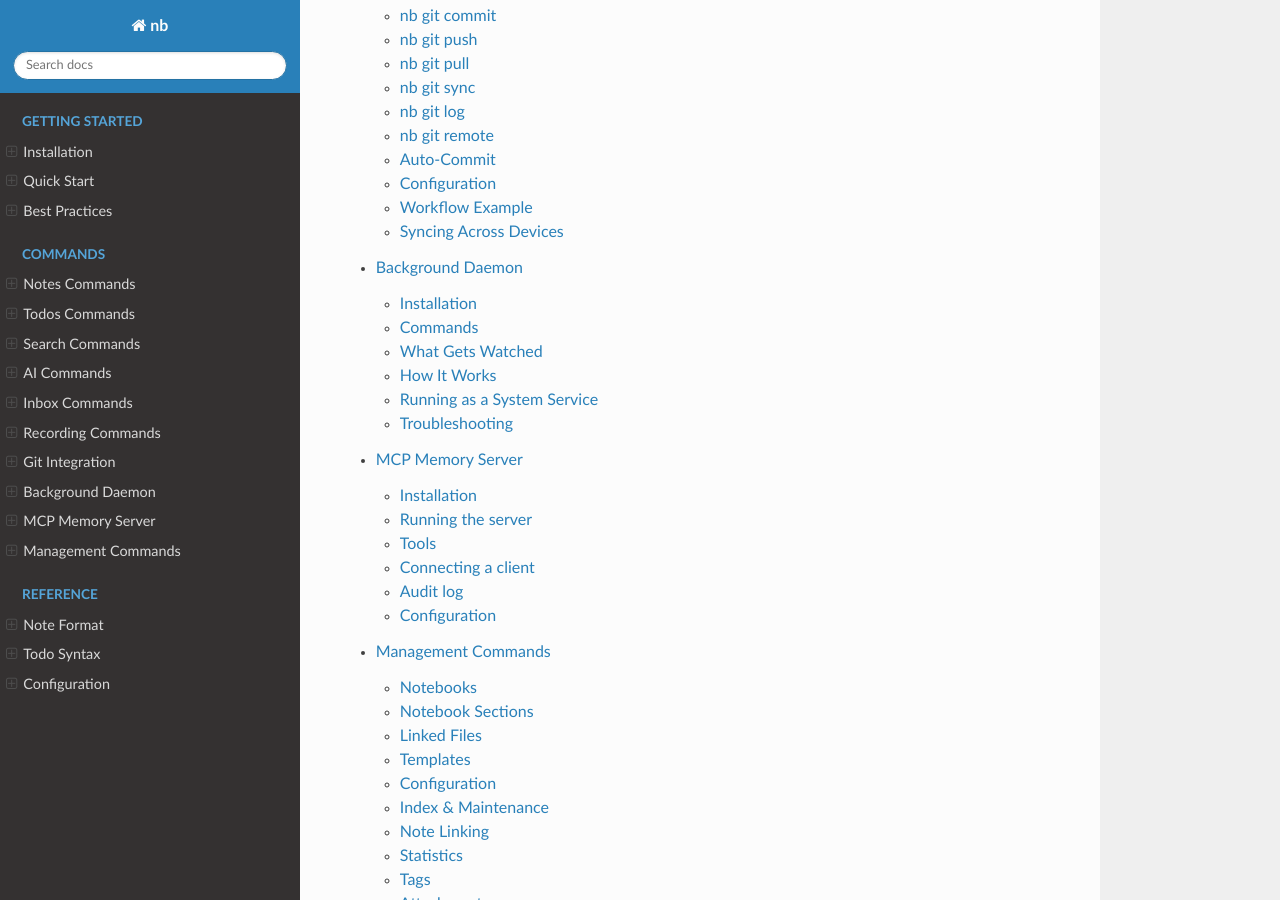
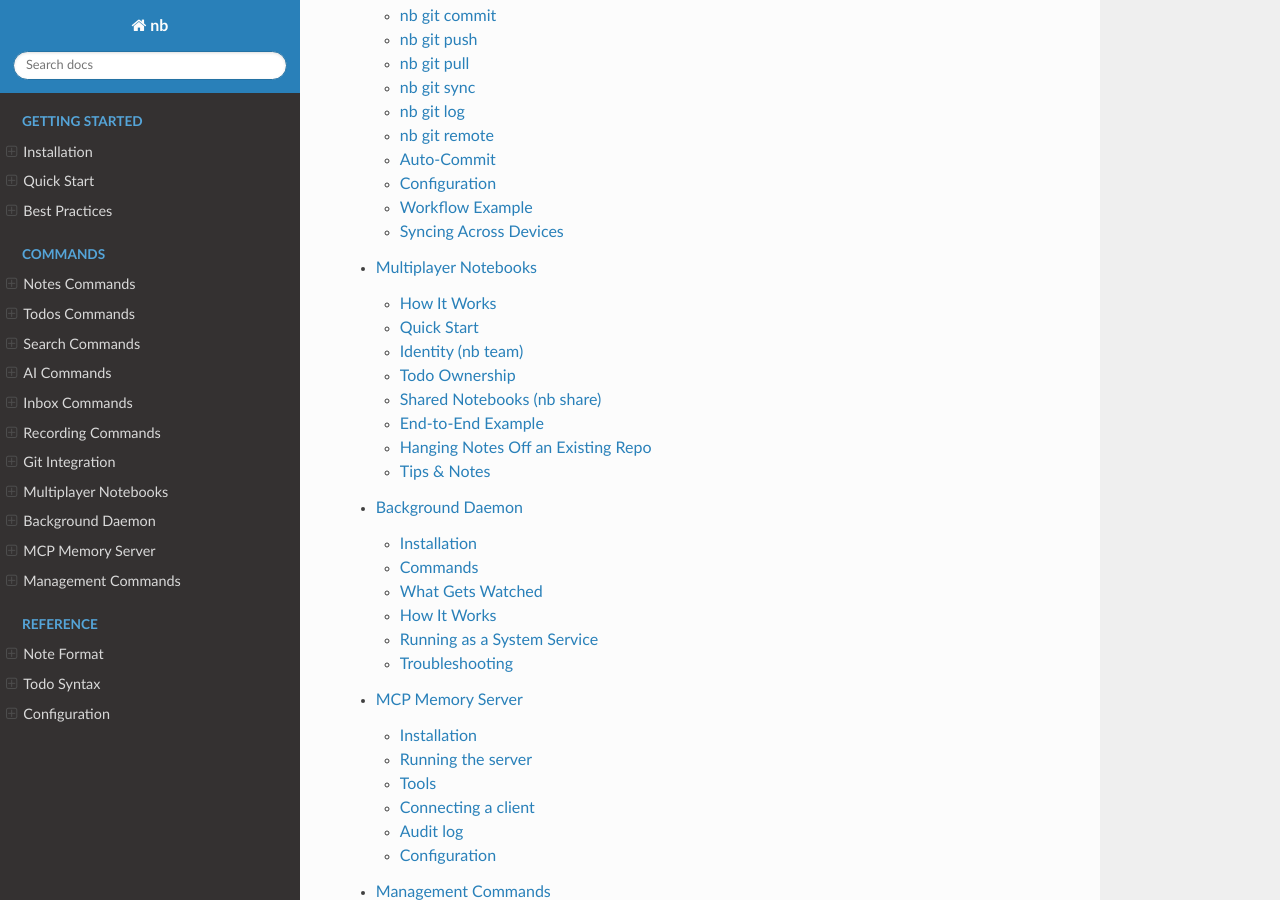
Before and after one commit to thomas-villani/nb, a Sphinx documentation site: the page built from docs/source/index.rst, in a window 1280 px wide and 900 px high, scrolled down 3398 px. Built offline with Sphinx 7.4.7 and the Read the Docs theme 3.1.0, drawn with Linux system fonts in a browser that asks for light colours; part of the change alters nothing that is shown.

Commit message:
docs: add Multiplayer Notebooks user guide
Setup-and-usage guide for shared notebooks and todo ownership: identity
(nb team), @owner() ownership and --mine/--owner filters, the nb share
command group, an end-to-end two-person example, and existing-repo
integration via --subdir. Added to the Commands toctree after Git.

Co-Authored-By: Claude Opus 4.8 (1M context) <noreply@anthropic.com>

```diff
--- /dev/null
+++ b/docs/source/commands/sharing.rst
@@ -0,0 +1,368 @@
+Multiplayer Notebooks
+=====================
+
+Share *some* of your notebooks with teammates over git — without sharing your whole
+notes tree — and track who owns which todos. This is built for collaborative project
+and task management.
+
+What you get:
+
+- **Shared notebooks** that sync over git, while the rest of your notes stay private.
+- **Todo ownership** with ``@owner(handle)`` and filters like ``nb todo --mine``.
+- **Existing-repo integration** — hang shared notes off a code repo you already have.
+
+How It Works
+------------
+
+A *shared notebook* is an external notebook whose content lives inside its own
+standalone git repository with a remote. Your ``notes_root`` stays private (it does
+not even need to be a git repo), and only the shared notebook's directory is pushed
+to a shared remote.
+
+Your configuration (``.nb/config.yaml``) is **per-machine and never shared** — it is
+excluded from git. So each teammate registers the same shared notebook independently,
+pointing at their own local clone. The markdown files are the source of truth; the
+local index is rebuilt on each sync.
+
+.. note::
+
+   Because config is local, two teammates can map the same shared repo to different
+   notebook names if they like. What syncs is the markdown content of the shared
+   repository, not anyone's config.
+
+Quick Start
+-----------
+
+**Set your identity** (once per machine). This attributes todos and powers
+``nb todo --mine``:
+
+.. code-block:: bash
+
+   nb team set --name "Thomas Villani" --handle thomas
+   nb team whoami
+
+**Create and publish a shared notebook** (the person starting the project):
+
+.. code-block:: bash
+
+   # You already have an internal notebook called 'projectx' with some notes
+   nb share init projectx --remote git@github.com:team/projectx.git
+
+**Join an existing shared notebook** (a teammate):
+
+.. code-block:: bash
+
+   nb share add git@github.com:team/projectx.git projectx
+
+**Assign and track work:**
+
+.. code-block:: bash
+
+   nb todo add "Ship the API @owner(federico) @due(friday) #backend" -n projectx
+   nb todo --owner federico        # what Federico owns
+   nb todo --mine                  # what you own
+
+**Sync (pull teammates' changes, push yours):**
+
+.. code-block:: bash
+
+   nb share sync
+
+Identity (nb team)
+------------------
+
+Your identity is stored per-machine in ``config.team`` and is used to attribute todos
+and resolve ``nb todo --mine``. Any blank field falls back to your git
+``user.name`` / ``user.email``; if you do not set a handle, one is derived from your
+name or email.
+
+nb team set
+~~~~~~~~~~~
+
+Set one or more identity fields.
+
+**Usage:** ``nb team set [OPTIONS]``
+
+.. list-table::
+   :widths: 30 70
+   :header-rows: 1
+
+   * - Option
+     - Description
+   * - ``--name TEXT``
+     - Your display name (e.g. "Thomas Villani")
+   * - ``--handle TEXT``
+     - Short handle used in ``@owner(handle)`` (e.g. ``thomas``)
+   * - ``--email TEXT``
+     - Your email, for attribution
+
+**Examples:**
+
+.. code-block:: bash
+
+   nb team set --name "Thomas Villani" --handle thomas --email tom@example.com
+   nb team set --handle thomas
+
+nb team whoami
+~~~~~~~~~~~~~~
+
+Show your resolved identity and where each field came from (config or git).
+
+**Usage:** ``nb team whoami``
+
+**Example Output:**
+
+.. code-block:: text
+
+   Name:   Thomas Villani
+   Handle: thomas
+   Email:  tom@example.com
+   Source: config
+
+Todo Ownership
+--------------
+
+Assign a todo to someone by adding ``@owner(handle)`` (or the alias ``@for(handle)``)
+to the todo text. It is parsed exactly like ``@due`` and ``@priority`` and is stripped
+from the displayed task description.
+
+.. code-block:: text
+
+   - [ ] Ship the API @owner(federico) @due(friday) #backend
+   - [ ] Write the migration @for(thomas)
+
+Filter by owner:
+
+.. list-table::
+   :widths: 30 70
+   :header-rows: 1
+
+   * - Command
+     - Description
+   * - ``nb todo --owner <handle>``
+     - Show todos owned by a specific handle (``-O`` for short)
+   * - ``nb todo --mine``
+     - Show todos owned by you (your configured handle)
+
+**Examples:**
+
+.. code-block:: bash
+
+   nb todo --owner federico
+   nb todo -O federico -n projectx     # combine with any other filter
+   nb todo --mine
+
+.. note::
+
+   Ownership matches the ``@owner()`` token in the todo's text, so it is consistent
+   for everyone on the team regardless of where each person's clone lives on disk.
+
+Shared Notebooks (nb share)
+---------------------------
+
+nb share init
+~~~~~~~~~~~~~
+
+Promote an existing **internal** notebook into a shared, git-backed notebook. Moves the
+notebook out to its own git repository, initializes it (with a ``.gitignore``), and
+optionally adds a remote and pushes.
+
+**Usage:** ``nb share init NAME [OPTIONS]``
+
+.. list-table::
+   :widths: 30 70
+   :header-rows: 1
+
+   * - Argument / Option
+     - Description
+   * - ``NAME``
+     - Name of an existing internal notebook to promote
+   * - ``-r, --remote TEXT``
+     - Remote URL to add as ``origin`` and push to
+
+**Examples:**
+
+.. code-block:: bash
+
+   nb share init projectx
+   nb share init projectx --remote git@github.com:team/projectx.git
+
+By default the repository is created under ``<notes_root>/.nb/shared/<name>``.
+
+nb share add
+~~~~~~~~~~~~
+
+Register a shared notebook from a git URL or an existing local repository.
+
+- Given a **git URL**, it is cloned into ``<notes_root>/.nb/shared/<name>``.
+- Given a path to an **existing local working tree**, it is registered in place — useful
+  for hanging nb notes off a code repo you already have checked out. Sync then happens
+  through that repository's normal git workflow.
+
+**Usage:** ``nb share add SOURCE NAME [OPTIONS]``
+
+.. list-table::
+   :widths: 30 70
+   :header-rows: 1
+
+   * - Argument / Option
+     - Description
+   * - ``SOURCE``
+     - A git remote URL, or a path to an existing local git repo
+   * - ``NAME``
+     - Notebook name to register
+   * - ``--subdir TEXT``
+     - Content directory within the repo (e.g. ``docs`` or ``.nbnotes``)
+   * - ``-d, --date-based TEXT``
+     - Date mode: ``false``, ``daily``, or ``weekly``
+
+**Examples:**
+
+.. code-block:: bash
+
+   # Clone a teammate's shared notebook
+   nb share add git@github.com:team/projectx.git projectx
+
+   # Hang notes off an existing code repo, in a dedicated subfolder
+   nb share add ~/repos/somecode projnotes --subdir .nbnotes
+
+   # Or track markdown that already lives in the repo (e.g. docs/)
+   nb share add ~/repos/somecode projnotes --subdir docs
+
+.. note::
+
+   When ``--subdir`` is used, the notebook's content is that subfolder, but all git
+   operations target the **repository root** (the enclosing ``.git``). This is what lets
+   a shared notebook live inside a larger project repository.
+
+nb share list
+~~~~~~~~~~~~~
+
+List your shared notebooks with their sync status (branch, ahead/behind, dirty).
+
+**Usage:** ``nb share list``
+
+**Example Output:**
+
+.. code-block:: text
+
+   projectx
+     path: ~/notes/.nb/shared/projectx
+     branch: main  ↑1 dirty
+
+nb share status
+~~~~~~~~~~~~~~~
+
+Show git status for one or all shared notebooks.
+
+**Usage:** ``nb share status [NAME]``
+
+**Examples:**
+
+.. code-block:: bash
+
+   nb share status            # all shared notebooks
+   nb share status projectx   # just one
+
+nb share sync
+~~~~~~~~~~~~~
+
+Sync one or all shared notebooks. For each notebook this:
+
+1. Commits any uncommitted local edits in that notebook's repository.
+2. Pulls from and pushes to the remote.
+3. Re-indexes the notebook so search and todos reflect the latest content.
+
+Conflicts and errors are **isolated per notebook** — a problem with one shared notebook
+does not stop the others from syncing.
+
+**Usage:** ``nb share sync [NAME]``
+
+**Examples:**
+
+.. code-block:: bash
+
+   nb share sync              # sync all shared notebooks
+   nb share sync projectx     # sync only 'projectx'
+
+**Example Output:**
+
+.. code-block:: text
+
+   projectx: pulled, pushed (3 files indexed)
+
+**Conflict Handling:**
+
+If a notebook has a merge conflict, the merge is aborted and you are given manual
+resolution steps, while other notebooks still sync:
+
+.. code-block:: text
+
+   projectx: merge conflict
+   Merge conflicts detected. Please resolve manually:
+     cd ~/notes/.nb/shared/projectx
+     git pull origin main
+     # Resolve conflicts, then: git add . && git commit
+
+End-to-End Example
+------------------
+
+**Thomas starts a shared project and invites Federico:**
+
+.. code-block:: bash
+
+   # Thomas (machine A)
+   nb team set --handle thomas
+   nb new projectx/plan                          # jot down some notes
+   nb share init projectx --remote git@github.com:team/projectx.git
+
+**Federico joins from his own machine:**
+
+.. code-block:: bash
+
+   # Federico (machine B)
+   nb team set --handle federico
+   nb share add git@github.com:team/projectx.git projectx
+   nb todo --mine -n projectx                    # see what's assigned to him
+
+**They divide the work and sync:**
+
+.. code-block:: bash
+
+   # Federico assigns a task to Thomas and syncs
+   nb todo add "Review the API design @owner(thomas)" -n projectx
+   nb share sync
+
+   # Thomas pulls it in
+   nb share sync
+   nb todo --mine                                # 'Review the API design' now appears
+
+Hanging Notes Off an Existing Repo
+----------------------------------
+
+If you and your team already collaborate on a code repository, you can track project
+todos there without restructuring anything:
+
+.. code-block:: bash
+
+   # Keep nb notes in a dedicated folder inside the repo
+   nb share add ~/repos/teamproject projtodos --subdir .nbnotes
+
+   # Add tasks; they live in ~/repos/teamproject/.nbnotes/*.md
+   nb todo add "Wire up auth @owner(federico)" -n projtodos
+
+Because the notebook points inside an existing repo, you can sync with ``nb share sync``
+**or** simply commit and push the repo the way you normally do — the markdown files are
+just part of the project.
+
+Tips & Notes
+------------
+
+- **Keep API/secret notes out of shared notebooks.** Anything in a shared notebook is
+  pushed to its remote.
+- **The local index is disposable.** ``.nb/`` (database and vectors) is never shared;
+  ``nb share sync`` rebuilds the index for the synced notebook automatically. You can
+  always run ``nb index --force`` to rebuild everything.
+- **Your identity is local.** ``nb team`` settings are per-machine and never committed.
+- **Conflicts are rare for todos** since each todo is its own line, but if two people
+  edit the same line, resolve it with normal git in the shared notebook's repository.
--- a/docs/source/index.rst
+++ b/docs/source/index.rst
@@ -30,6 +30,7 @@ A plaintext-first command-line tool for managing notes and todos in markdown fil
    commands/inbox
    commands/recording
    commands/git
+   commands/sharing
    commands/daemon
    commands/mcp
    commands/management
```
